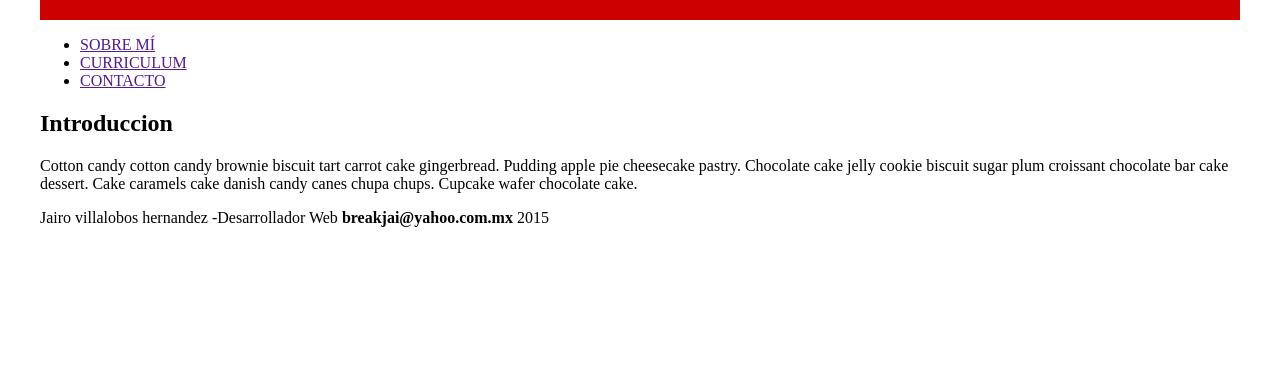
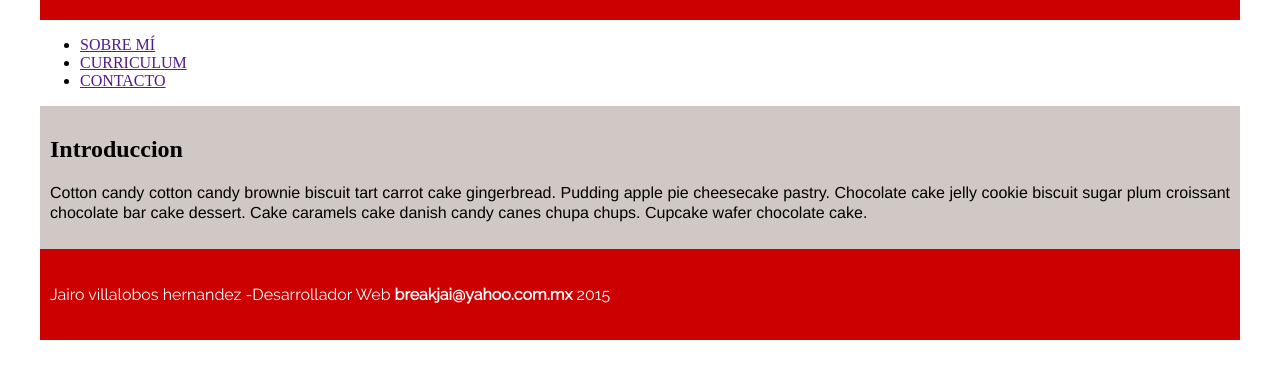
Before and after one commit to milosmiler/curriculum, a plain HTML site: page index.html in a window 1280 px wide. Shown: the part 304-682 px from the top of the page. Drawn offline with Linux system fonts and the light colour scheme; a script that the page names is missing.

Commit message:
agregar archivos section y css

```diff
--- a/index.html
+++ b/index.html
@@ -26,7 +26,7 @@
 		</nav>
 
 		<section>
-			<article>
+			<article class='introduccion'>
 				<h2>Introduccion</h2>
 				<p>Cotton candy cotton candy brownie biscuit tart carrot cake gingerbread. Pudding apple pie cheesecake pastry. Chocolate cake jelly cookie biscuit sugar plum croissant chocolate bar cake dessert. Cake caramels cake danish candy canes chupa chups. Cupcake wafer chocolate cake.</p>
 
--- a/style.css
+++ b/style.css
@@ -9,11 +9,14 @@
 }
 
 .container{max-width:1200px; height: auto; margin: 0 auto;}
+header{background:#CC0000; padding: 20px 0px 20px 0px;}
 header h1{font-family: 'raleway';color: #FFF; font-weight: 700; padding: 0px 5px 0px 2px;}
 header h2{margin-left: 5px; }
-header{background:#CC0000; padding: 20px 0px 20px 0px;}
 #logo img{border-radius: 50%; overflow: hidden; padding: 0px; margin: 0px; max-width: 114px; height: 114px; border: dashed 2px #fff; padding: 5px;}
-
+.introduccion{background: #CFC8C4; padding: 10px;}
+footer{background:#CC0000;  padding: 20px 10px 20px 10px;}
+footer p{font-family: 'raleway'; color: #fff; }
+article p{font-family: 'helvetica'; line-height: 20px; text-align: justify;}
 
 
 
```
